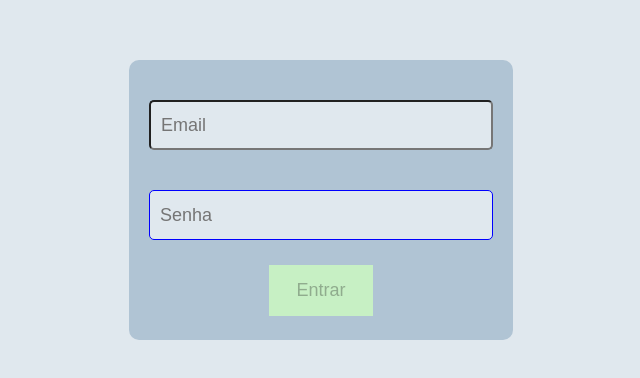
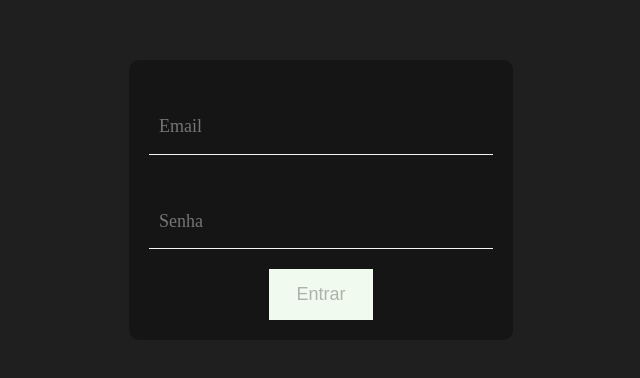
Before and after one commit to matheus-ferreira02/Ebytr-project, a React (Vite) app in the folder frontend/: page / in a window 1280 px wide. Shown: the part 200-578 px from the top of the page, without its empty margins (319-959 px from the left). Built offline with nearby package versions, Linux system fonts and the light colour scheme.

Commit message:
style-refact: darkMode style

```diff
--- a/frontend/src/App.css
+++ b/frontend/src/App.css
@@ -2,5 +2,11 @@
   margin: 0;
   padding: 0;
   box-sizing: border-box;
-  background: #E0E8EE;
+  background: #1E1F1E;
 }
+
+form input {
+  all: unset;
+  border-bottom: 1px solid whitesmoke;
+  color: whitesmoke
+}
--- a/frontend/src/components/Task/index.jsx
+++ b/frontend/src/components/Task/index.jsx
@@ -1,3 +1,5 @@
+import './style.css';
+
 function Task({ task }) {
   const { title, content, createdAt, status } = task;
   const date = new Date(createdAt);
@@ -5,10 +7,10 @@ function Task({ task }) {
 
   return (
     <section style={ {
-      border: '3px solid black',
       borderRadius: '7px',
       padding: '20px',
-      margin: '10px 0'
+      margin: '10px 0',
+      background: '#141514'
     } }>
       <h1>{ title }</h1>
       <p>Descrição: { content }</p>
--- /dev/null
+++ b/frontend/src/components/Task/style.css
@@ -0,0 +1,4 @@
+h1, p {
+  background: #141514;
+  color: rgb(167, 165, 165);
+}
--- a/frontend/src/components/createTask/index.jsx
+++ b/frontend/src/components/createTask/index.jsx
@@ -53,7 +53,9 @@ function createTask() {
               all: 'unset',
               padding: '10px',
               borderBottom: '1px solid black',
-              width: '40%'
+              width: '40%',
+              color: 'white',
+              borderColor: 'white',
             }}
             type="text"
             placeholder="Titulo"
@@ -66,6 +68,8 @@ function createTask() {
               all: 'unset',
               padding: '10px',
               borderBottom: '1px solid black',
+              color: 'white',
+              borderColor: 'white',
               width: '40%'
             }}
             type="text"
@@ -77,9 +81,9 @@ function createTask() {
 
         <button style={{
           all: 'unset',
-          background: disabledSubmit ? '#C7F0C4' : '#019A36',
+          background: disabledSubmit ? '#F1FAEE' : '#60935D',
           padding: '10px',
-          color: 'white',
+          color: 'black',
           borderRadius: '5px',
           cursor: disabledSubmit ? 'not-allowed' : 'pointer'
         }} type="submit" disabled={ disabledSubmit } onClick={ submitTask }>
--- a/frontend/src/pages/Login/index.jsx
+++ b/frontend/src/pages/Login/index.jsx
@@ -63,7 +63,7 @@ function Login() {
       alignItems: 'center'
     }}>
       <form style={{
-        background: '#B0C4D4',
+        background: '#141514',
         borderRadius: '10px',
         height: '35%',
         width: '30%',
@@ -76,8 +76,7 @@ function Login() {
             height: '50px',
             fontSize: '18px',
             padding: '10px',
-            margin: '20px 0',
-            borderRadius: '5px'
+            margin: '20px 0'
           }}
           onChange={ verifyFields }
           type="text" placeholder='Email'
@@ -89,9 +88,7 @@ function Login() {
             height: '50px',
             fontSize: '18px',
             padding: '10px',
-            margin: '20px 0',
-            borderRadius: '5px',
-            border: '1px solid blue',
+            margin: '20px 0'
           }}
           onChange={ verifyFields }
           type="password"
@@ -101,7 +98,7 @@ function Login() {
 
         <button style={{
           border: 'none',
-          background: disabledSubmit ? '#C7F0C4' : '#019A36',
+          background: disabledSubmit ? '#F1FAEE' : '#60935D',
           width: '30%',
           padding: '15px',
           fontSize: '18px',
@@ -110,13 +107,13 @@ function Login() {
         }} type="submit" disabled={ disabledSubmit }>Entrar</button>
 
         { userNotFound && <p style={{
-          background: '#B0C4D4',
+          background: '#141514',
           textAlign: 'center',
           margin: '10px',
           color: 'red'
         }}>Usuário ou senha incorretas</p> }
         { internalError && <p style={{
-          background: '#B0C4D4',
+          background: '#141514',
           textAlign: 'center',
           margin: '10px',
           color: 'red'
```
